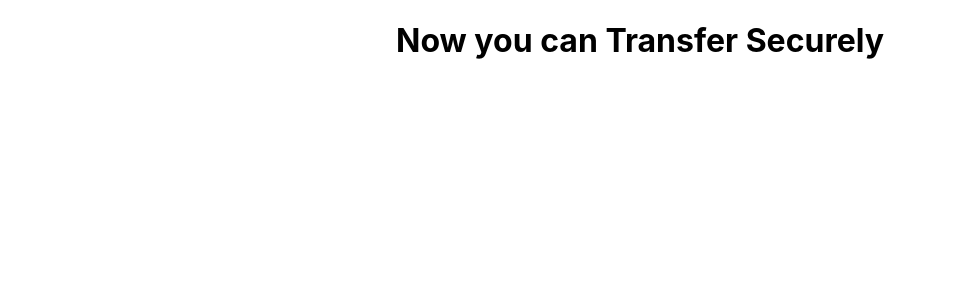
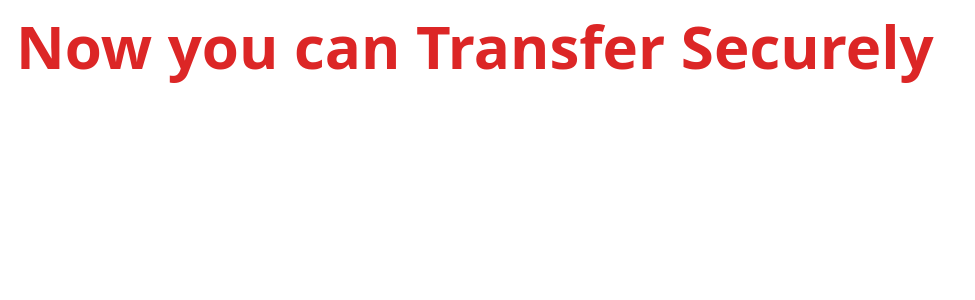
Before and after one commit to Gracetemitope/TransferSecure, a React (Create React App) app in the folder transfersecure-client/: page / in a window 1280 px wide. Shown: the top 300 px of the page, without its empty margins (0-975 px from the left). Built offline with nearby package versions, Linux system fonts and the light colour scheme.

Commit message:
Install and configure tailwind css

```diff
--- a/transfersecure-client/package.json
+++ b/transfersecure-client/package.json
@@ -36,5 +36,10 @@
       "last 1 firefox version",
       "last 1 safari version"
     ]
+  },
+  "devDependencies": {
+    "autoprefixer": "^10.4.21",
+    "postcss": "^8.5.6",
+    "tailwindcss": "^3.4.17"
   }
 }
--- /dev/null
+++ b/transfersecure-client/postcss.config.js
@@ -0,0 +1,6 @@
+module.exports = {
+    plugins: {
+        tailwindcss: {},
+        autoprefixer: {},
+    },
+}
--- a/transfersecure-client/src/App.js
+++ b/transfersecure-client/src/App.js
@@ -1,9 +1,10 @@
-import './App.css';
 
 function App() {
   return (
     <div className="App">
-       <h1>Now you can Transfer Securely</h1>
+       <h1></h1>
+        <h1 className="text-6xl font-bold text-red-600 p-4">Now you can Transfer Securely</h1>
+
     </div>
   );
 }
--- a/transfersecure-client/src/index.css
+++ b/transfersecure-client/src/index.css
@@ -1,13 +1,8 @@
-body {
-  margin: 0;
-  font-family: -apple-system, BlinkMacSystemFont, 'Segoe UI', 'Roboto', 'Oxygen',
-    'Ubuntu', 'Cantarell', 'Fira Sans', 'Droid Sans', 'Helvetica Neue',
-    sans-serif;
-  -webkit-font-smoothing: antialiased;
-  -moz-osx-font-smoothing: grayscale;
+@tailwind base;
+@tailwind components;
+@tailwind utilities;
+
+footer {
+    background-image: url('./assets/footer-bg.png');
+    background-repeat: no-repeat;
 }
-
-code {
-  font-family: source-code-pro, Menlo, Monaco, Consolas, 'Courier New',
-    monospace;
-}
--- /dev/null
+++ b/transfersecure-client/tailwind.config.js
@@ -0,0 +1,11 @@
+/** @type {import('tailwindcss').Config} */
+module.exports = {
+    content: [
+        "./src/**/*.{js,jsx,ts,tsx}",
+        "./public/index.html"
+    ],
+    theme: {
+        extend: {},
+    },
+    plugins: [],
+}
```
Also changed, not shown: 1 other file (tests, documents, lock files or other folders).
